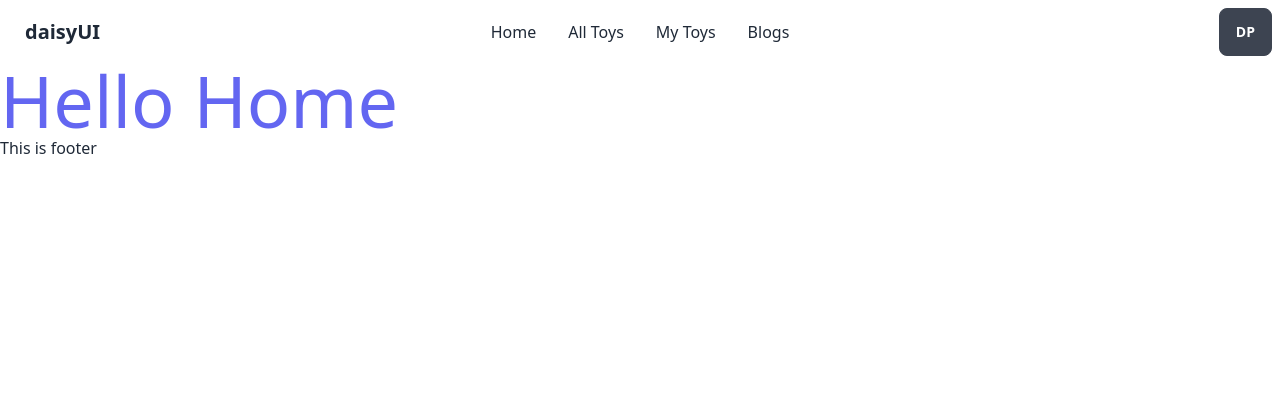
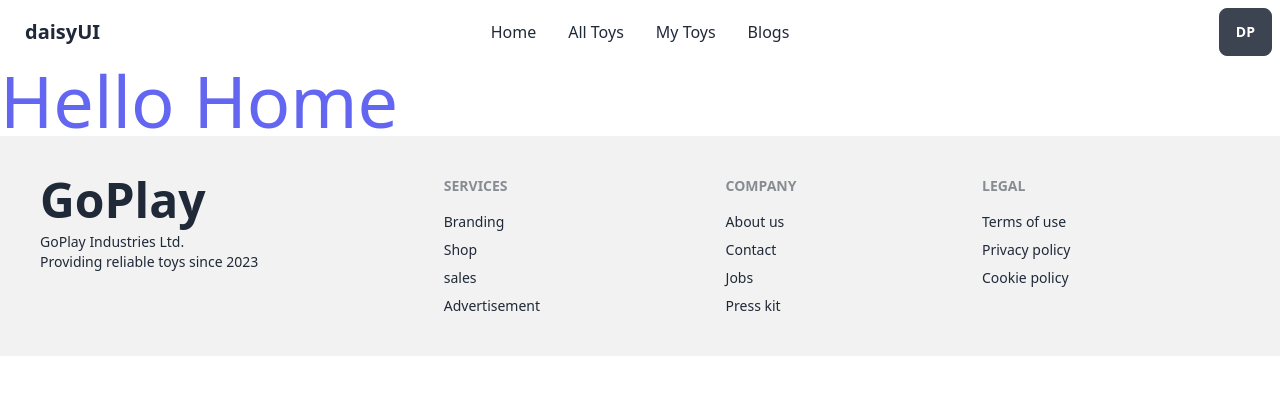
Before and after one commit to iAmWahidAnik/GoPlay-client-side, a React (Vite) app: page / in a window 1280 px wide. Shown: the top 394 px of the page. Built offline with nearby package versions, Linux system fonts and the light colour scheme.

Commit message:
footer added

```diff
--- a/src/Common/Footer/Footer.jsx
+++ b/src/Common/Footer/Footer.jsx
@@ -2,9 +2,33 @@
 
 const Footer = () => {
     return (
-        <div>
-            <h1>This is footer</h1>
-        </div>
+        <footer className="footer p-10 bg-base-200 text-base-content">
+            <div>
+
+                <h1 className='text-5xl font-semibold'>GoPlay</h1>
+                <p>GoPlay Industries Ltd.<br />Providing reliable toys since 2023</p>
+            </div>
+            <div>
+                <span className="footer-title">Services</span>
+                <a className="link link-hover">Branding</a>
+                <a className="link link-hover">Shop</a>
+                <a className="link link-hover">sales</a>
+                <a className="link link-hover">Advertisement</a>
+            </div>
+            <div>
+                <span className="footer-title">Company</span>
+                <a className="link link-hover">About us</a>
+                <a className="link link-hover">Contact</a>
+                <a className="link link-hover">Jobs</a>
+                <a className="link link-hover">Press kit</a>
+            </div>
+            <div>
+                <span className="footer-title">Legal</span>
+                <a className="link link-hover">Terms of use</a>
+                <a className="link link-hover">Privacy policy</a>
+                <a className="link link-hover">Cookie policy</a>
+            </div>
+        </footer>
     );
 };
 
```
